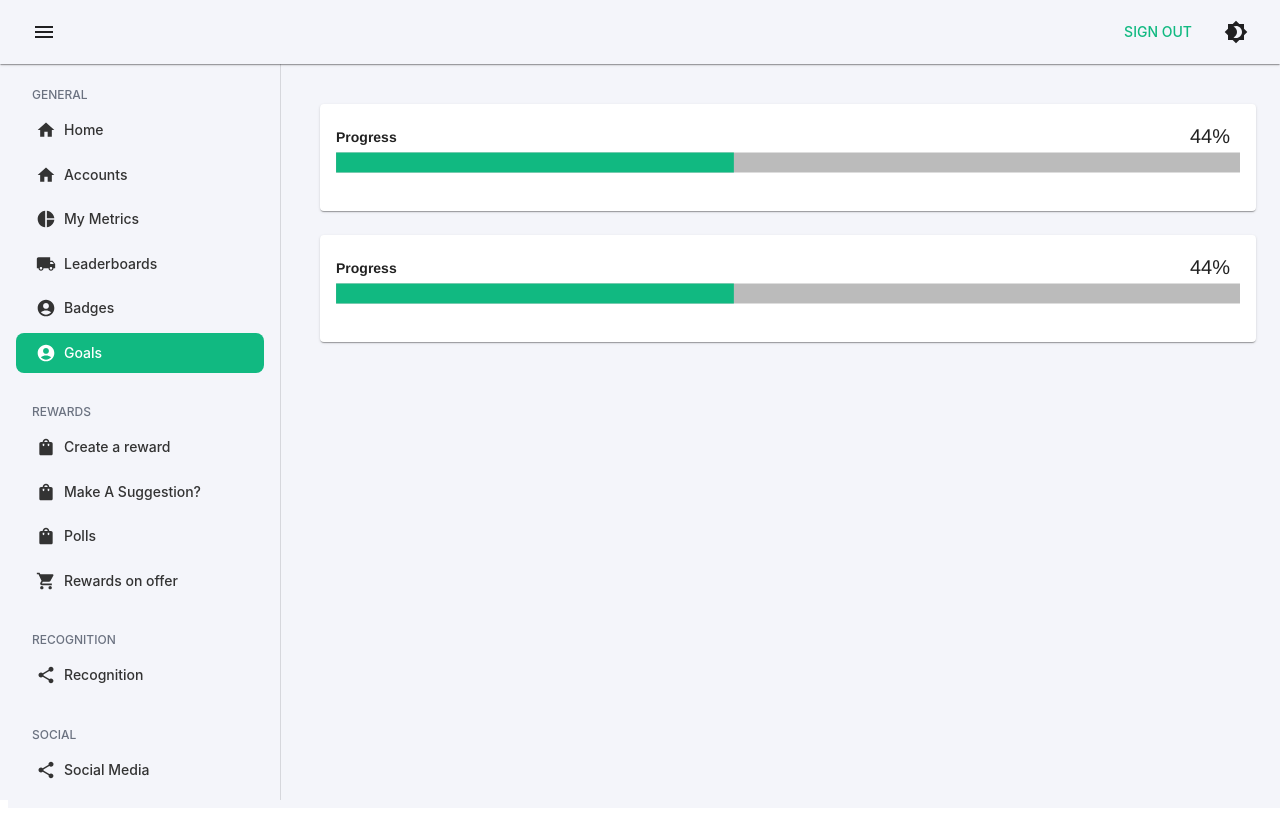
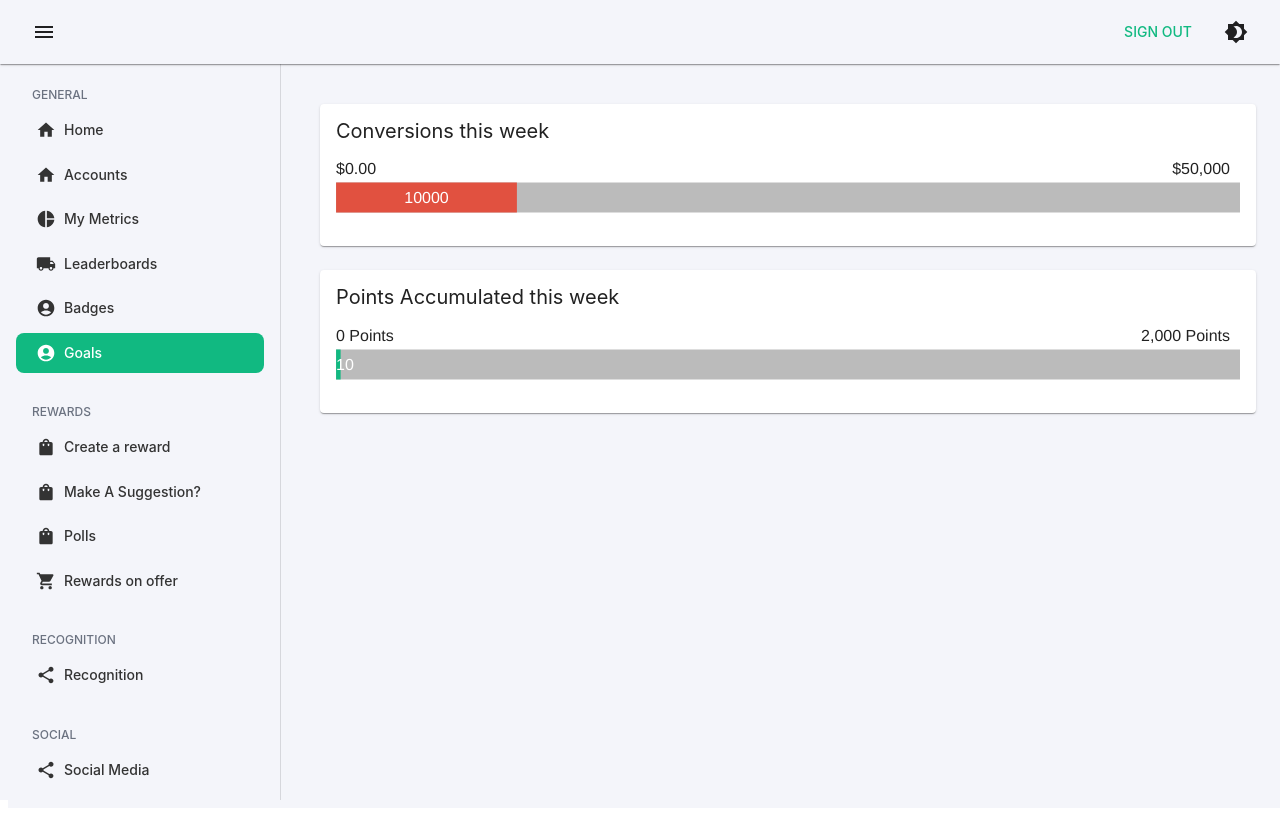
Before and after one commit to quigleyniall/nft-next, a Next.js app: page /goals in a window 1280 px wide. Built offline with nearby package versions, Linux system fonts and the light colour scheme.

Commit message:
Add rewards

```diff
--- a/components/Charts/Bar.tsx
+++ b/components/Charts/Bar.tsx
@@ -5,15 +5,32 @@ import { ChartOptions } from '@/types/chartOptions';
 
 const Chart = dynamic(() => import('react-apexcharts'), { ssr: false });
 
+const RED = '#E15140';
+const GREEN = '#11B981';
+const YELLOW = '#FFEB3A'
 
-const BarChart = () => {
+const BarChart = ({startText = '', endText = '', value = 0, max = 100, minThreshold = 0, maxThreshold = 0}) => {
   const {theme} = useContext(CustomTheme);
   const [options, setOptions] = useState<ChartOptions>({options: {}, series: []})
+
+  const barColor = () => {
+    console.log(value > maxThreshold);
+    switch (true) {
+      case value > maxThreshold:
+        return GREEN;
+      case value > minThreshold && value < maxThreshold:
+        return RED
+      case value < minThreshold:
+        return RED;
+      default:
+        return GREEN;
+    }
+  }
 
     const chartOptions = (color = "#11B981") => ({
       options: {
           chart: {
-              height: '30px',
+              // height: '',
               type: 'bar',
               sparkline: {
                 enabled: true
@@ -22,7 +39,7 @@ const BarChart = () => {
             plotOptions: {
               bar: {
                 horizontal: true,
-                barHeight: '20px',
+                barHeight: '30px',
                 colors: {
                   backgroundBarColors: ['#bbb'],
 
@@ -34,11 +51,12 @@ const BarChart = () => {
             },
             title: {
               floating: true,
-
               offsetX: -10,
-              offsetY: 5,
-              text: 'Progress',
+              offsetY: 0,
+              text: startText,
               style: {
+                fontSize: '16px',
+                fontWeight: '400',
                 color
               }
             },
@@ -46,31 +64,38 @@ const BarChart = () => {
               floating: true,
               align: 'right',
               offsetY: 0,
-              text: '44%',
+              text: endText,
               style: {
-                fontSize: '20px',
+                fontSize: '16px',
                 color
+              }
+            },
+            dataLabels: {
+              enabled: true,
+              style: {
+                fontSize: '16px',
+                fontWeight: '400'
               }
             },
             tooltip: {
               enabled: false
             },
             xaxis: {
-              categories: ['Process 1'],
+              categories: ['Progress 1'],
             },
             yaxis: {
-              max: 100
+              max
             },
             fill: {
               opacity: 1,
-              colors: ['#11B981']
+              colors: [barColor()]
 
             }
         },
 
         series: [{
           name: 'Process 1',
-          data: [44]
+          data: [value]
         }],
   })
 
--- a/components/typography/typography.module.scss
+++ b/components/typography/typography.module.scss
@@ -9,3 +9,7 @@
 .h4 {
     font-size: 16px;
 }
+
+.h3 {
+    font-size: 20px;
+}
--- a/components/typography/typography.tsx
+++ b/components/typography/typography.tsx
@@ -4,17 +4,34 @@ import styles from "./typography.module.scss";
 interface H1Props {
   children: string;
   center?: boolean;
-  sx?: {}
+  sx?: {};
 }
 
 export const H1 = ({ children, center }: H1Props) => (
-  <Typography variant="h1" classes={{ root: `${styles.h1} ${center ? styles.center : ''}` }}>
+  <Typography
+    variant="h1"
+    classes={{ root: `${styles.h1} ${center ? styles.center : ""}` }}
+  >
     {children}
   </Typography>
 );
 
-export const H4 =  ({ children, center, sx={} }: H1Props) => (
-    <Typography variant="h4" classes={{ root: `${styles.h4} ${center ? styles.center : ''}` }} sx={sx}>
-      {children}
-    </Typography>
-  );
+export const H4 = ({ children, center, sx = {} }: H1Props) => (
+  <Typography
+    variant="h4"
+    classes={{ root: `${styles.h4} ${center ? styles.center : ""}` }}
+    sx={sx}
+  >
+    {children}
+  </Typography>
+);
+
+export const CardTitle = ({ children, center, sx = {} }) => (
+  <Typography
+    variant="h3"
+    classes={{ root: `${styles.h3} ${center ? styles.center : ""}` }}
+    sx={sx}
+  >
+    {children}
+  </Typography>
+);
--- a/pages/goals/index.tsx
+++ b/pages/goals/index.tsx
@@ -1,8 +1,9 @@
-import { Grid, Paper } from "@mui/material";
+import { Grid, Paper, Typography } from "@mui/material";
 import BarChart from "../../components/Charts/Bar";
 import Dashboard from "@/components/Dashboard/Dashboard";
+import { CardTitle, H1, H4 } from "@/components/typography/typography";
 
-const Leaderboards = () => {
+const Goals = () => {
   return (
     <Dashboard>
       <Grid
@@ -12,14 +13,18 @@ const Leaderboards = () => {
         sx={{ padding: "32px", background: "#F4F5FA" }}
       >
         <Paper sx={{ padding: "16px", marginBottom: "24px" }}>
-          <BarChart color="#11B981" />
+            <CardTitle sx={{marginBottom: '12px'}}>Conversions this week</CardTitle>
+
+          <BarChart startText="$0.00" endText="$50,000" max={50000} value={10000} minThreshold={9000} maxThreshold={30000}/>
         </Paper>
         <Paper sx={{ padding: "16px", marginBottom: "24px" }}>
-          <BarChart color="#11B981" />
+
+            <CardTitle sx={{marginBottom: '12px'}}>Points Accumulated this week</CardTitle>
+          <BarChart startText="0 Points" endText="2,000 Points" max={2000} value={10}/>
         </Paper>
       </Grid>
     </Dashboard>
   );
 };
 
-export default Leaderboards;
+export default Goals;
```
Also changed, not shown: components/Rewards/index.tsx (added, +30 -0 lines), pages/badges/index.tsx (+23 -9 lines), pages/reward/current/index.tsx (+4 -20 lines).
